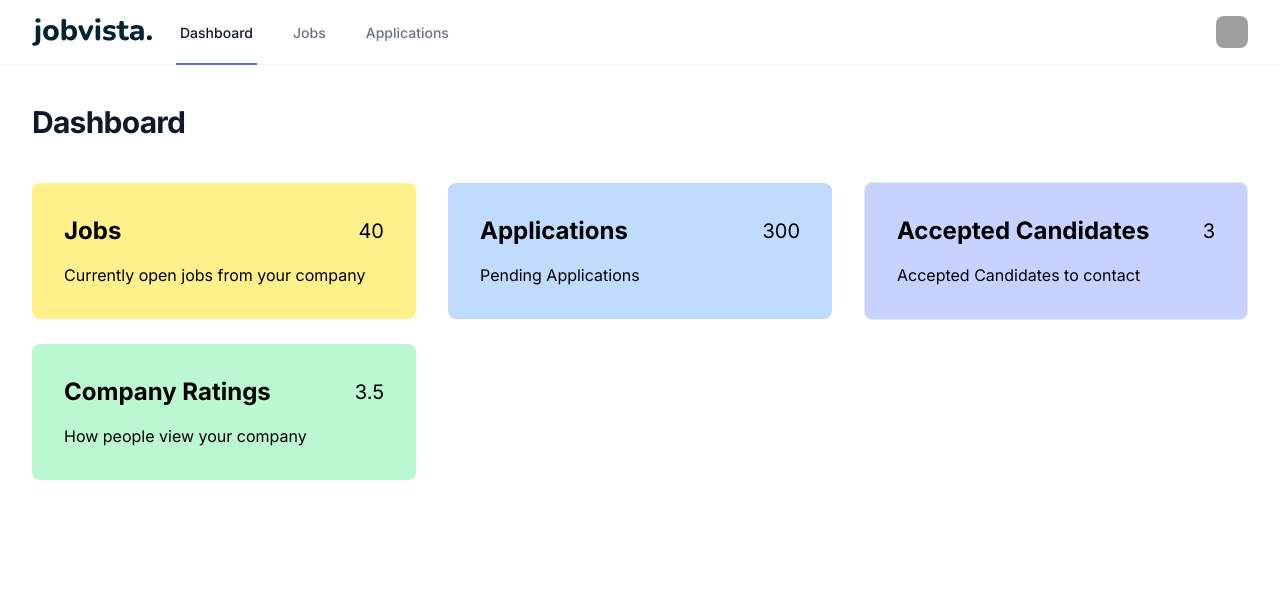
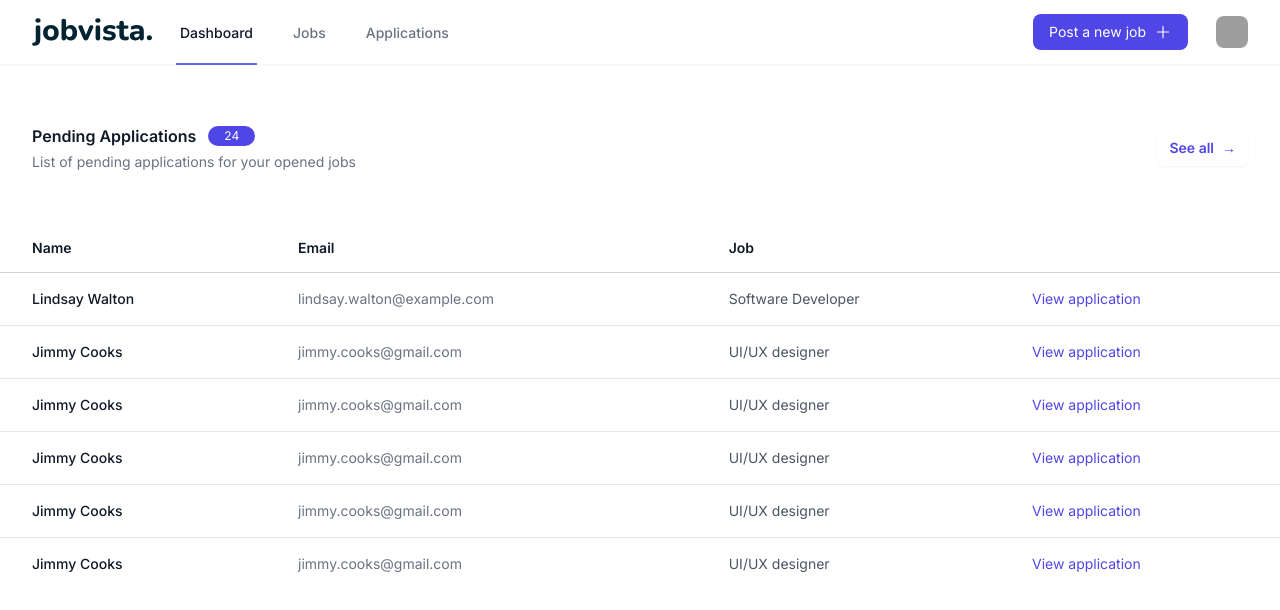
Before and after one commit to shaheersystems/worklytics-client, a React (Vite) app: page /dashboard in a window 1280 px wide. Shown: the top 610 px of the page. Built offline with nearby package versions, Linux system fonts and the light colour scheme; sample sign-in values are in the browser's storage; grey boxes are pictures that could not be loaded.

Commit message:
dashboard page done

```diff
--- a/src/App.jsx
+++ b/src/App.jsx
@@ -7,6 +7,7 @@ import LandingPage from "./pages/LandingPage";
 import LoginPage from "./pages/LoginPage";
 import SignupPage from "./pages/SignupPage";
 import "./App.css";
+import NewJob from "./pages/NewJob";
 function App() {
   // const { user, login, logout } = useAuth();
   return (
@@ -15,6 +16,7 @@ function App() {
         <Route path='/' element={<LandingPage />} />
         <Route path='/' element={<ProtectedRoutes />}>
           <Route path='dashboard' element={<Dashboard />} />
+          <Route path='new' element={<NewJob />} />
         </Route>
         <Route path='/' element={<PublicRoutes />}>
           <Route path='login' element={<LoginPage />} />
--- /dev/null
+++ b/src/components/CardHeading.jsx
@@ -0,0 +1,29 @@
+import React from "react";
+
+export default function CardHeading() {
+  return (
+    <div className='mx-auto max-w-7xl lg:px-8 bg-white px-4 py-5 sm:px-6'>
+      <div className='-ml-4 -mt-4 flex flex-wrap items-center justify-between sm:flex-nowrap'>
+        <div className='ml-4 mt-4'>
+          <h3 className='text-base flex items-center gap-3 font-semibold leading-6 text-gray-900'>
+            Pending Applications
+            <span className='text-xs font-normal px-4 py-[2px] flex items-center justify-center bg-indigo-600 text-white rounded-xl'>
+              24
+            </span>
+          </h3>
+          <p className='mt-1 text-sm text-gray-500'>
+            List of pending applications for your opened jobs
+          </p>
+        </div>
+        <div className='ml-4 mt-4 flex-shrink-0'>
+          <button
+            type='a'
+            className='relative inline-flex items-center gap-2 rounded-md text-indigo-600 px-3 py-2 text-sm font-semibold shadow-sm focus-visible:outline focus-visible:outline-2 focus-visible:outline-offset-2 focus-visible:outline-indigo-600'
+          >
+            See all <span aria-hidden='true'>→</span>
+          </button>
+        </div>
+      </div>
+    </div>
+  );
+}
--- a/src/components/Stats.jsx
+++ /dev/null
@@ -1,45 +0,0 @@
-import React from "react";
-import { Link } from "react-router-dom";
-function Stats() {
-  return (
-    <div className='flex flex-wrap items-center py-10 justify-between gap-6'>
-      <Link to='/dashboard'>
-        <div className='min-h-20 w-96 bg-yellow-200 space-y-4 rounded-lg p-8'>
-          <div className='flex items-center justify-between'>
-            <h1 className='text-2xl font-bold'>Jobs</h1>
-            <span className='text-xl'>40</span>
-          </div>
-          <p>Currently open jobs from your company</p>
-        </div>
-      </Link>
-      <Link to='/dashboard'>
-        <div className='min-h-20 w-96 bg-blue-200 rounded-lg p-8 space-y-4'>
-          <div className='flex items-center justify-between'>
-            <h1 className='text-2xl font-bold'>Applications</h1>
-            <span className='text-xl'>300</span>
-          </div>
-          <p>Pending Applications</p>
-        </div>
-      </Link>
-      <Link to='/dashboard'>
-        <div className='min-h-20 p-8 space-y-4 bg-indigo-200 w-96 border rounded-lg'>
-          <div className='flex items-center justify-between'>
-            <h1 className='text-2xl font-bold'>Accepted Candidates</h1>
-            <span className='text-xl'>3</span>
-          </div>
-          <p>Accepted Candidates to contact</p>
-        </div>
-      </Link>
-      <div className='min-h-20 p-8 space-y-4 w-96 bg-green-200 rounded-lg'>
-        <div className='flex items-center justify-between'>
-          <h1 className='text-2xl font-bold'>Company Ratings</h1>
-          <span className='text-xl'>3.5</span>
-        </div>
-        <p>How people view your company</p>
-      </div>
-    </div>
-  );
-}
-
-// Path: src\components\Stats.jsx
-export default Stats;
--- /dev/null
+++ b/src/components/Table.jsx
@@ -0,0 +1,131 @@
+const people = [
+  {
+    name: "Lindsay Walton",
+    email: "lindsay.walton@example.com",
+    job: "Software Developer",
+  },
+  {
+    name: "Jimmy Cooks",
+    email: "jimmy.cooks@gmail.com",
+    job: "UI/UX designer",
+  },
+  {
+    name: "Jimmy Cooks",
+    email: "jimmy.cooks@gmail.com",
+    job: "UI/UX designer",
+  },
+  {
+    name: "Jimmy Cooks",
+    email: "jimmy.cooks@gmail.com",
+    job: "UI/UX designer",
+  },
+  {
+    name: "Jimmy Cooks",
+    email: "jimmy.cooks@gmail.com",
+    job: "UI/UX designer",
+  },
+  {
+    name: "Jimmy Cooks",
+    email: "jimmy.cooks@gmail.com",
+    job: "UI/UX designer",
+  },
+  // More people...
+];
+
+function classNames(...classes) {
+  return classes.filter(Boolean).join(" ");
+}
+
+export default function ApplicationsTable() {
+  return (
+    <div className=''>
+      <div className='mt-8 flow-root'>
+        <div className='-mx-4 -my-2 sm:-mx-6 lg:-mx-8'>
+          <div className='inline-block min-w-full py-2 align-middle'>
+            <table className='min-w-full border-separate border-spacing-0'>
+              <thead>
+                <tr>
+                  <th
+                    scope='col'
+                    className='sticky top-0 z-10 border-b border-gray-300 bg-white bg-opacity-75 py-3.5 pl-4 pr-3 text-left text-sm font-semibold text-gray-900 backdrop-blur backdrop-filter sm:pl-6 lg:pl-8'
+                  >
+                    Name
+                  </th>
+
+                  <th
+                    scope='col'
+                    className='sticky top-0 z-10 hidden border-b border-gray-300 bg-white bg-opacity-75 px-3 py-3.5 text-left text-sm font-semibold text-gray-900 backdrop-blur backdrop-filter lg:table-cell'
+                  >
+                    Email
+                  </th>
+                  <th
+                    scope='col'
+                    className='sticky top-0 z-10 border-b border-gray-300 bg-white bg-opacity-75 px-3 py-3.5 text-left text-sm font-semibold text-gray-900 backdrop-blur backdrop-filter'
+                  >
+                    Job
+                  </th>
+                  <th
+                    scope='col'
+                    className='sticky top-0 z-10 border-b border-gray-300 bg-white bg-opacity-75 py-3.5 pl-3 pr-4 backdrop-blur backdrop-filter sm:pr-6 lg:pr-8'
+                  >
+                    <span className='sr-only'>View</span>
+                  </th>
+                </tr>
+              </thead>
+              <tbody>
+                {people.map((person, personIdx) => (
+                  <tr key={person.email}>
+                    <td
+                      className={classNames(
+                        personIdx !== people.length - 1
+                          ? "border-b border-gray-200"
+                          : "",
+                        "whitespace-nowrap py-4 pl-4 pr-3 text-sm font-medium text-gray-900 sm:pl-6 lg:pl-8"
+                      )}
+                    >
+                      {person.name}
+                    </td>
+                    <td
+                      className={classNames(
+                        personIdx !== people.length - 1
+                          ? "border-b border-gray-200"
+                          : "",
+                        "whitespace-nowrap hidden px-3 py-4 text-sm text-gray-500 lg:table-cell"
+                      )}
+                    >
+                      {person.email}
+                    </td>
+                    <td
+                      className={classNames(
+                        personIdx !== people.length - 1
+                          ? "border-b border-gray-200"
+                          : "",
+                        "whitespace-nowrap px-3 py-4 text-sm text-gray-500"
+                      )}
+                    >
+                      <a href='/' className='text-gray-600 hover:underline'>
+                        {person.job}
+                      </a>
+                    </td>
+                    <td
+                      className={classNames(
+                        personIdx !== people.length - 1
+                          ? "border-b border-gray-200"
+                          : "",
+                        "whitespace-nowrap px-3 py-4 text-sm text-gray-500"
+                      )}
+                    >
+                      <button className='text-sm text-indigo-600'>
+                        View application
+                      </button>
+                    </td>
+                  </tr>
+                ))}
+              </tbody>
+            </table>
+          </div>
+        </div>
+      </div>
+    </div>
+  );
+}
--- a/src/pages/Dashboard.jsx
+++ b/src/pages/Dashboard.jsx
@@ -1,9 +1,16 @@
 import { Fragment } from "react";
 import { Disclosure, Menu, Transition } from "@headlessui/react";
-import { Bars3Icon, BellIcon, XMarkIcon } from "@heroicons/react/24/outline";
-import Stats from "../components/Stats";
+import {
+  Bars3Icon,
+  BellIcon,
+  XMarkIcon,
+  PlusIcon,
+} from "@heroicons/react/24/outline";
 import Logo from "../components/Logo";
 import { useAuth } from "../context/AuthContext";
+import ApplicationsTable from "../components/Table";
+import CardHeading from "../components/CardHeading";
+
 const user = {
   name: "Tom Cook",
   email: "tom@example.com",
@@ -60,7 +67,15 @@ export default function Dashboard() {
                     </div>
                   </div>
                   <div className='hidden sm:ml-6 sm:flex sm:items-center'>
-                    {/* Profile dropdown */}
+                    <div className='px-4'>
+                      <a
+                        href='/new'
+                        className='flex items-center gap-2 text-sm px-4 py-2 hover:bg-indigo-500 text-white bg-indigo-600 rounded-lg'
+                      >
+                        Post a new job
+                        <PlusIcon height={18} className='text-white' />
+                      </a>
+                    </div>
                     <Menu as='div' className='relative ml-3'>
                       <div>
                         <Menu.Button className='flex rounded-lg bg-white text-sm focus:outline-none focus:ring-2 focus:ring-indigo-500 focus:ring-offset-2'>
@@ -199,18 +214,11 @@ export default function Dashboard() {
             </>
           )}
         </Disclosure>
-
         <div className='py-10'>
-          <header>
-            <div className='mx-auto max-w-7xl px-4 sm:px-6 lg:px-8'>
-              <h1 className='text-3xl font-bold leading-tight tracking-tight text-gray-900'>
-                Dashboard
-              </h1>
-            </div>
-          </header>
+          <CardHeading />
           <main>
             <div className='mx-auto max-w-7xl sm:px-6 lg:px-8'>
-              <Stats />
+              <ApplicationsTable />
             </div>
           </main>
         </div>
--- /dev/null
+++ b/src/pages/NewJob.jsx
@@ -0,0 +1,7 @@
+import React from "react";
+
+function NewJob() {
+  return <div>Add a new Job</div>;
+}
+
+export default NewJob;
```
